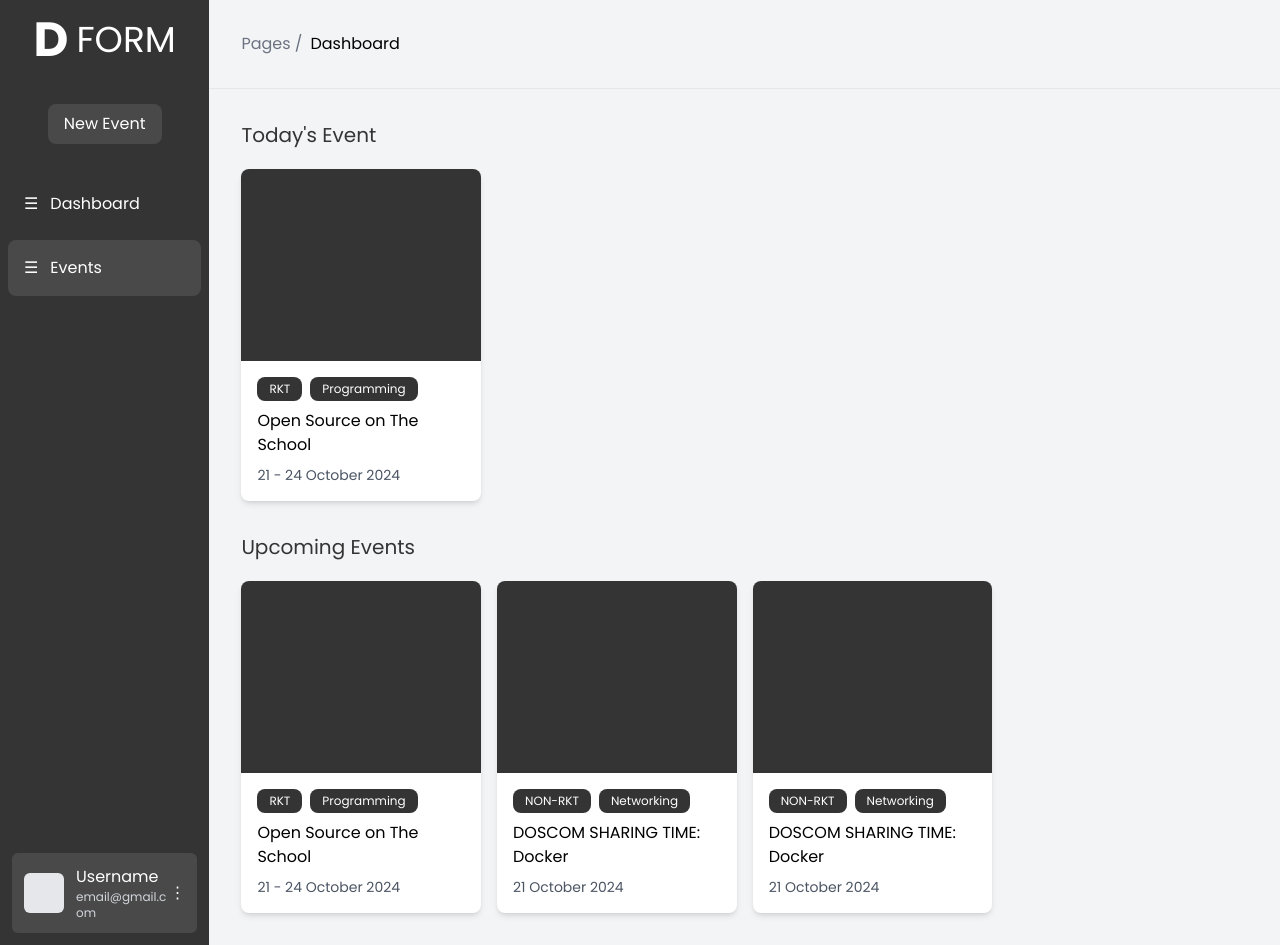
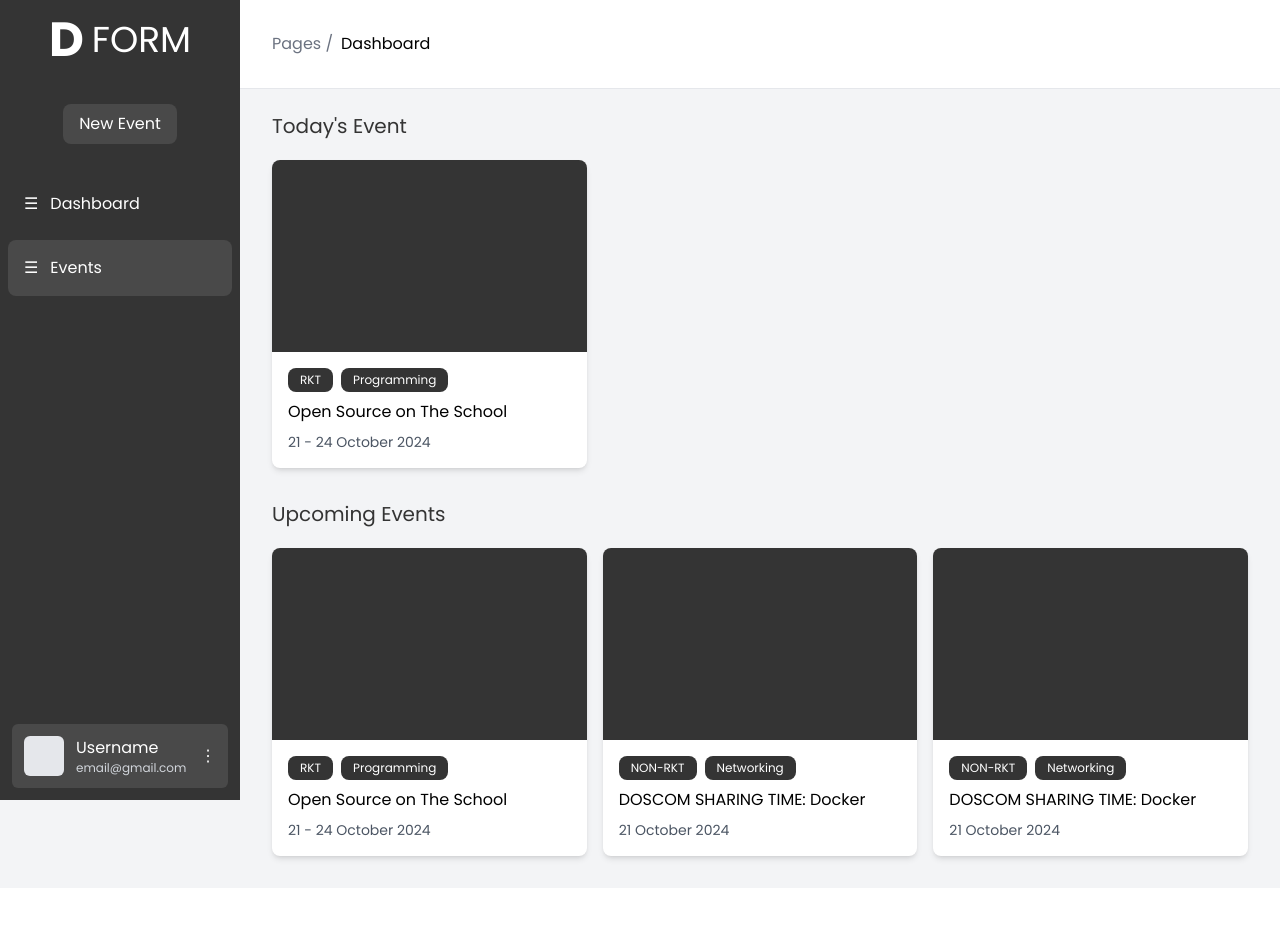
Before and after one commit to fachruddinruddin/Prototipe, a React (Vite) app: page /events in a window 1280 px wide. After the commit the page ends 888 px from the top, so only its background shows below. Built offline with nearby package versions, Linux system fonts and the light colour scheme.

Commit message:
Refactor layout and styling of Events and Dashboard pages; adjust padding and margins for better alignment, enhance Sidebar to be fixed, and implement navigation for EventCard clicks. Remove unused EventDetail component.

```diff
--- a/src/App.jsx
+++ b/src/App.jsx
@@ -4,6 +4,7 @@ import Sidebar from './components/layout/Sidebar';
 import PageHeader from './components/layout/PageHeader'; // Import the PageHeader component
 import Events from './pages/Events';
 import Dashboard from './pages/Dashboard'; // Import the Dashboard component
+import EventDetail from './pages/EventDetail'; // Import the EventDetail component
 
 function App() {
   return (
@@ -16,6 +17,7 @@ function App() {
             <Route path="/" element={<Dashboard />} />
             <Route path="/dashboard" element={<Dashboard />} /> {/* Add the Dashboard route */}
             <Route path="/events" element={<Events />} />
+            <Route path="/events/:id" element={<EventDetail />} /> {/* Add the EventDetail route */}
             {/* Add other routes here */}
           </Routes>
         </div>
--- a/src/components/dashboard/EventCard.jsx
+++ b/src/components/dashboard/EventCard.jsx
@@ -1,10 +1,17 @@
 import React from 'react';
+import { useNavigate } from 'react-router-dom';
 
-const EventCard = ({ id, category = [], title, date, onEventClick }) => {
+const EventCard = ({ id, category = [], title, date }) => {
+  const navigate = useNavigate();
+
+  const handleClick = () => {
+    navigate(`/events/${id}`);
+  };
+
   return (
     <div
       className="bg-white rounded-lg shadow-md overflow-hidden cursor-pointer transition-transform transform hover:scale-105"
-      onClick={() => onEventClick(id)}
+      onClick={handleClick}
     >
       <div className="h-48 bg-[#343434]"></div>
       <div className="p-4">
--- a/src/components/dashboard/EventList.jsx
+++ b/src/components/dashboard/EventList.jsx
@@ -31,31 +31,31 @@ const events = [
 const todayEvent = events[0];
 const upcomingEvents = events.slice(1);
 
-const TodayEvent = ({ onEventClick }) => (
+const TodayEvent = () => (
   <section className="mb-8">
     <h2 className="text-xl text-[#343434] mb-5">Today's Event</h2>
-    <div className="grid grid-cols-1 md:grid-cols-2 lg:grid-cols-4 gap-4">
-      <EventCard {...todayEvent} onEventClick={onEventClick} />
+    <div className="grid grid-cols-1 md:grid-cols-2 lg:grid-cols-3 gap-4">
+      <EventCard {...todayEvent} />
     </div>
   </section>
 );
 
-const UpcomingEvents = ({ onEventClick }) => (
+const UpcomingEvents = () => (
   <section>
     <h2 className="text-xl text-[#343434] mb-5">Upcoming Events</h2>
-    <div className="grid grid-cols-1 md:grid-cols-2 lg:grid-cols-4 gap-4">
+    <div className="grid grid-cols-1 md:grid-cols-2 lg:grid-cols-3 gap-4">
       {upcomingEvents.map((event) => (
-        <EventCard key={event.id} {...event} onEventClick={onEventClick} />
+        <EventCard key={event.id} {...event} />
       ))}
     </div>
   </section>
 );
 
-const EventList = ({ showToday = true, showUpcoming = true, onEventClick }) => {
+const EventList = ({ showToday = true, showUpcoming = true }) => {
   return (
     <div className="space-y-8">
-      {showToday && <TodayEvent onEventClick={onEventClick} />}
-      {showUpcoming && <UpcomingEvents onEventClick={onEventClick} />}
+      {showToday && <TodayEvent />}
+      {showUpcoming && <UpcomingEvents />}
     </div>
   );
 };
--- a/src/components/layout/PageHeader.jsx
+++ b/src/components/layout/PageHeader.jsx
@@ -3,7 +3,7 @@ import { Link } from 'react-router-dom';
 
 function PageHeader() {
     return (
-        <div className="border-b border-gray-200 p-8">
+        <div className="border-b border-gray-200 p-8 fixed w-[calc(100%-15rem)] left-60 bg-white z-10">
             <div className="flex items-center">
                 <Link to="/" className="text-gray-500">Pages /</Link>
                 <Link to="/dashboard" className="ml-2 font-medium">Dashboard</Link>
--- a/src/components/layout/Sidebar.jsx
+++ b/src/components/layout/Sidebar.jsx
@@ -7,7 +7,7 @@ function Sidebar() {
   const location = useLocation();
 
   return (
-    <div className="w-60 bg-[#343434] text-white flex flex-col">
+    <div className="w-60 bg-[#343434] text-white flex flex-col fixed h-full">
       <div className="p-4 flex justify-center items-center">
         <h1 className="text-5xl font-bold">D</h1>
         <span className="ml-2 text-4xl">FORM</span>
--- a/src/pages/Dashboard.jsx
+++ b/src/pages/Dashboard.jsx
@@ -11,7 +11,7 @@ function Dashboard() {
   };
 
   return (
-    <div className="p-8">
+    <div className="p-8 pt-28 ml-60">
       <h1 className="text-3xl font-bold mb-8">Dashboard</h1>
       <DashboardStats />
       {/* Menampilkan hanya today's event */}
--- a/src/components/dashboard/EventDetail.jsx
+++ b/src/pages/EventDetail.jsx
@@ -18,7 +18,7 @@ const EventDetail = () => {
   };
 
   return (
-    <div className="px-12 py-8">
+    <div className="p-8 pt-28 ml-60">
       {/* Breadcrumb Navigation */}
       <div className="flex items-center gap-2 text-sm text-gray-600 mb-6">
         <Link to="/" className="hover:text-gray-900">
--- a/src/pages/Events.jsx
+++ b/src/pages/Events.jsx
@@ -10,7 +10,7 @@ function Events() {
   };
 
   return (
-    <div className="p-8">
+    <div className="p-8 pt-28 ml-60">
       <EventList showToday={true} showUpcoming={true} onEventClick={handleEventClick} />
     </div>
   );
```
